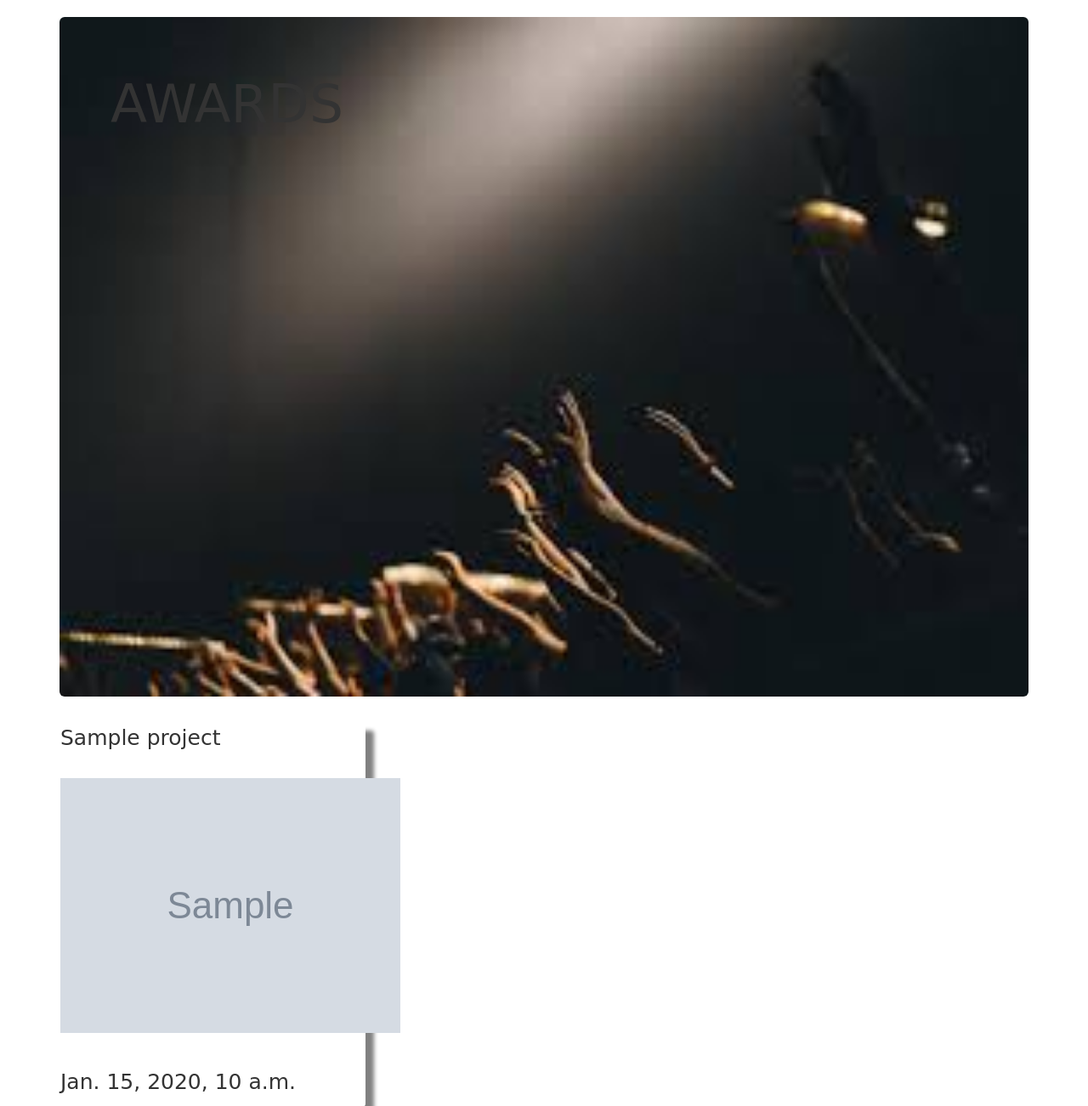
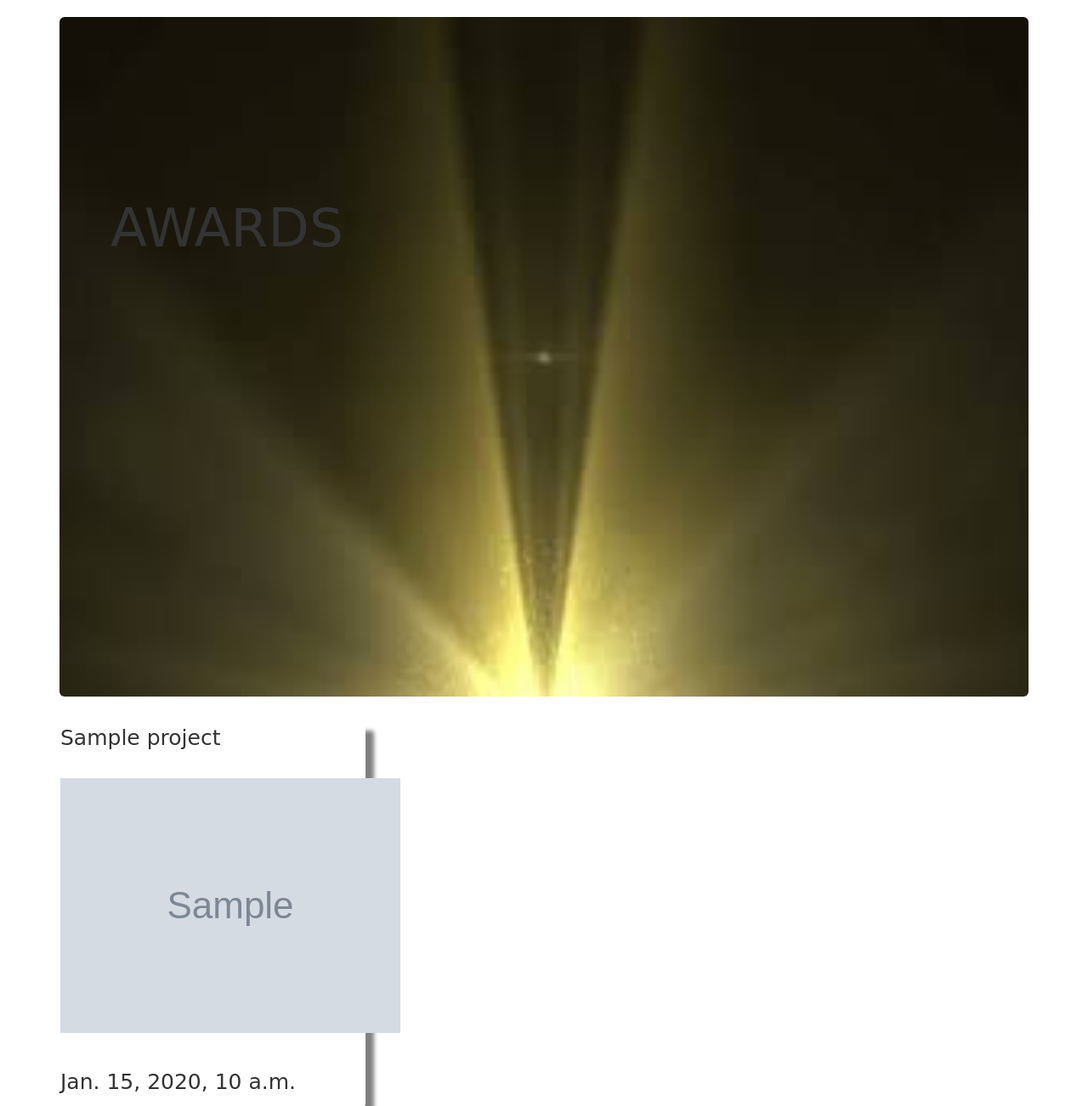
Before and after one commit to Kernael92/awards, a Django app: template awards/templates/awards/index.html in a window 1280 px wide; the page is wider, and only the part inside the window is pictured. Shown: the part 131-1433 px from the top of that part at 85% size. Run offline with Django 3.2, Linux system fonts and the light colour scheme; the template is opened without the code that fills it: most values are stand-ins (such as "Sample title", 1, 10 or a date in 2020); grey boxes marked "Sample" are stand-in pictures; some libraries are stand-ins or nearby versions.

Commit message:
add a background image to the jumbotron

```diff
--- a/awards/static/css/awards.css
+++ b/awards/static/css/awards.css
@@ -71,15 +71,22 @@
 
 }
 .jumbotron {
-    background-image: url("../images/image4.jpeg");
+    background-image: url("../images/image10.jpeg");
     background-repeat: no-repeat;
     background-size: 100% 100%;
 
 }
 h1 {
-    position: center;
+
     font-family: cursive;
-    font-size: 80px;
+
     color: white;
 
+    line-height: 200px;
+    margin: auto;
+    margin-top: -100px;
+    position: absolute;
+    top: 50%;
+    width: 100%;
+
 }
--- a/awards/templates/awards/index.html
+++ b/awards/templates/awards/index.html
@@ -6,7 +6,7 @@
 {{block.super}}
 <div class="container">
     <div class="jumbotron" style="height:100vh;">
-        <h1>AWARDS</h1>
+        <h1> AWARDS</h1>
 
     </div>
     {%for project in projects%}
```
Also changed, not shown: awards/static/images/image10.jpeg (added).
